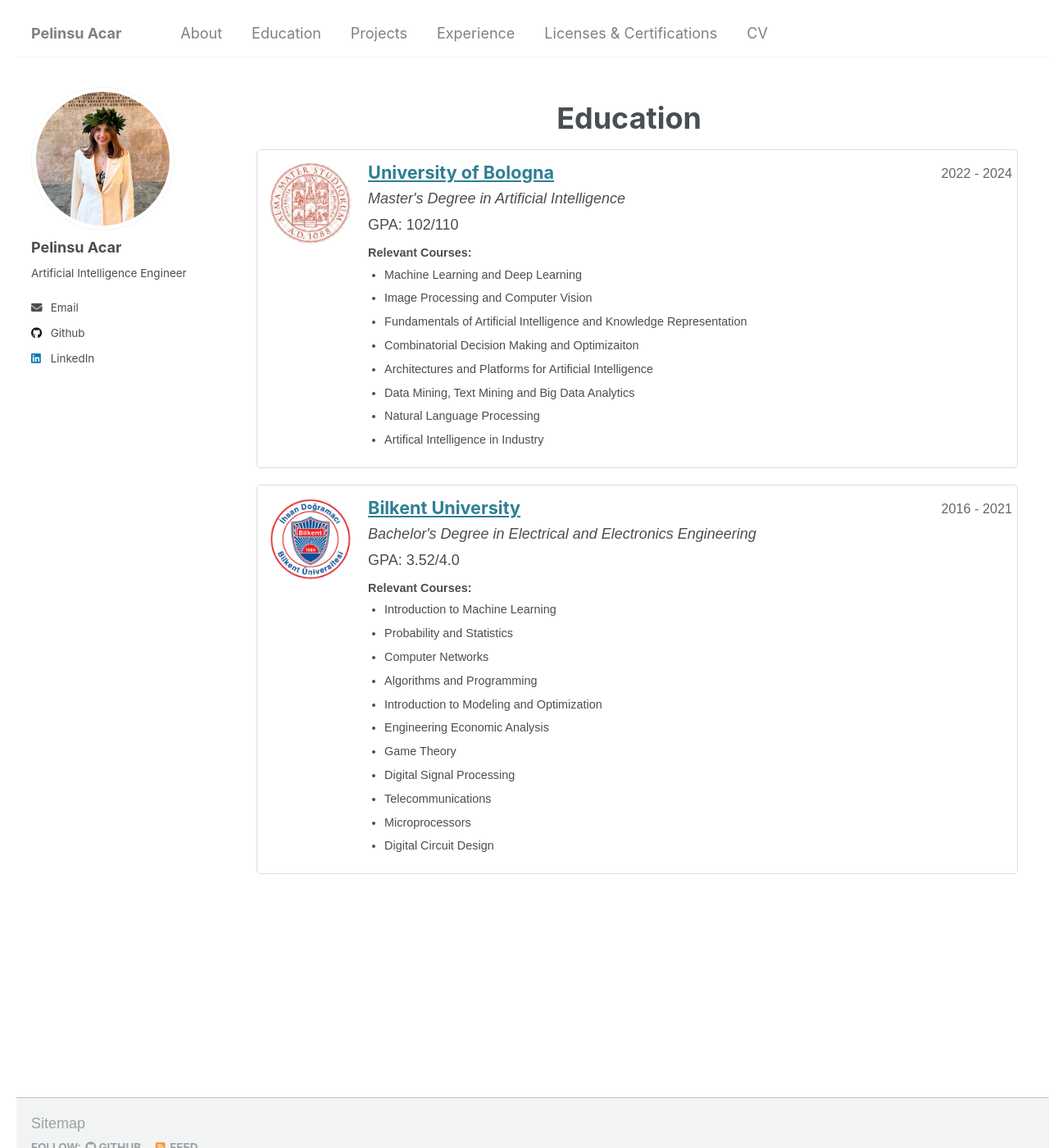
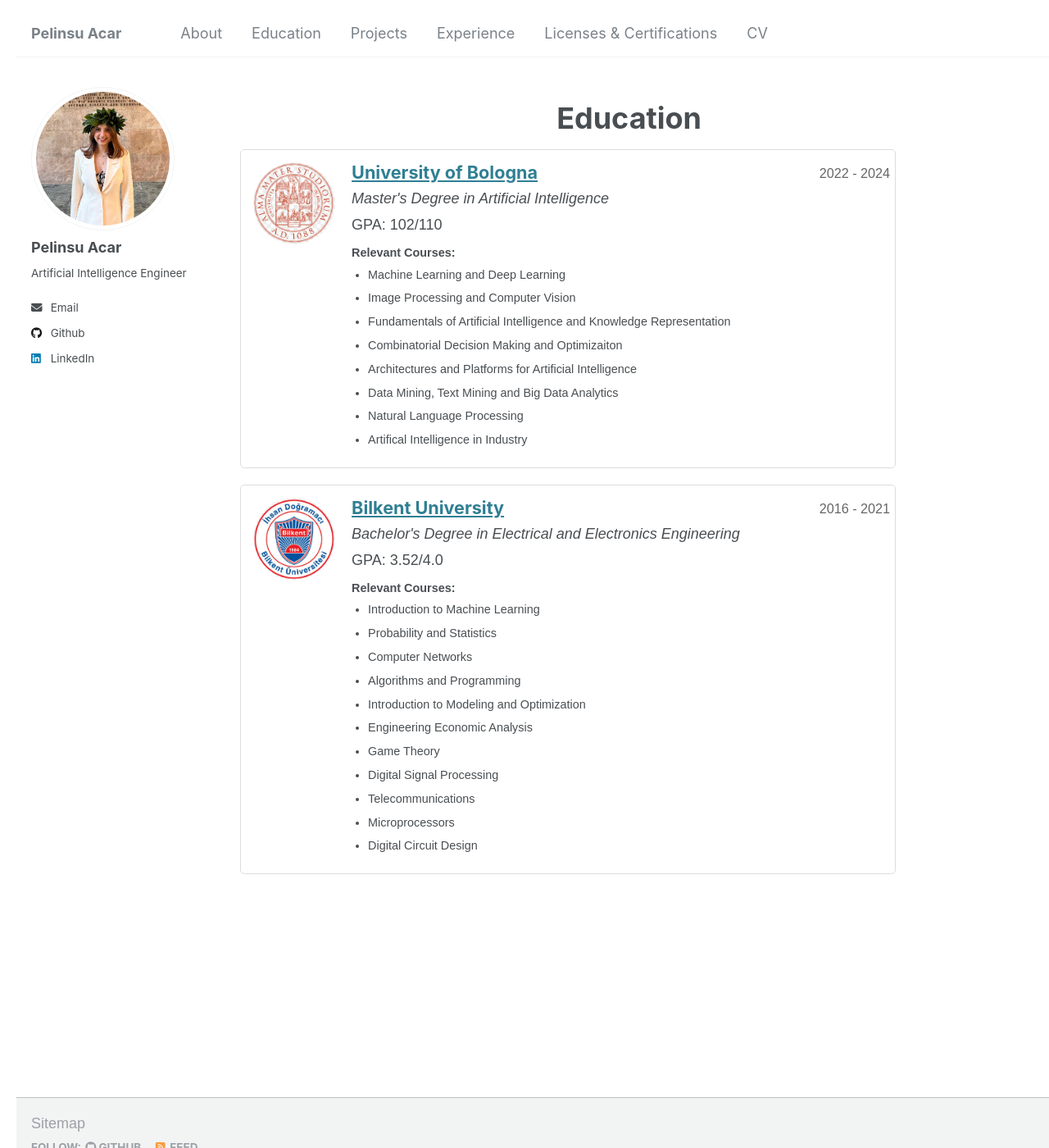
Before and after one commit to pelinsuacar/pelinsuacar.github.io, a Jekyll site: the page built from _pages/education.md, in a window 1280 px wide and 1400 px high. Shown: the whole window at 82% size. Built offline with Jekyll 4.4.1, drawn with Linux system fonts in a browser that asks for light colours.

Commit message:
Update education.html

```diff
--- a/_layouts/education.html
+++ b/_layouts/education.html
@@ -38,9 +38,8 @@ layout: default
     }
 
     .education {
-    width: 100%; /* Use full width */
+    width: 800px; /* Use full width */
     margin-left: 0; /* Remove any centering */
-    padding-left: 20px; /* Add padding if needed */
   }
 
   .education-section {
```
